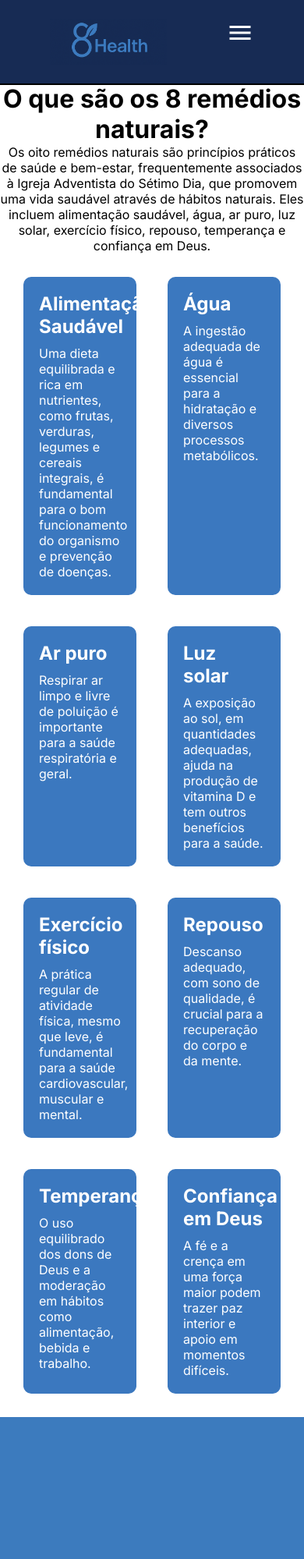
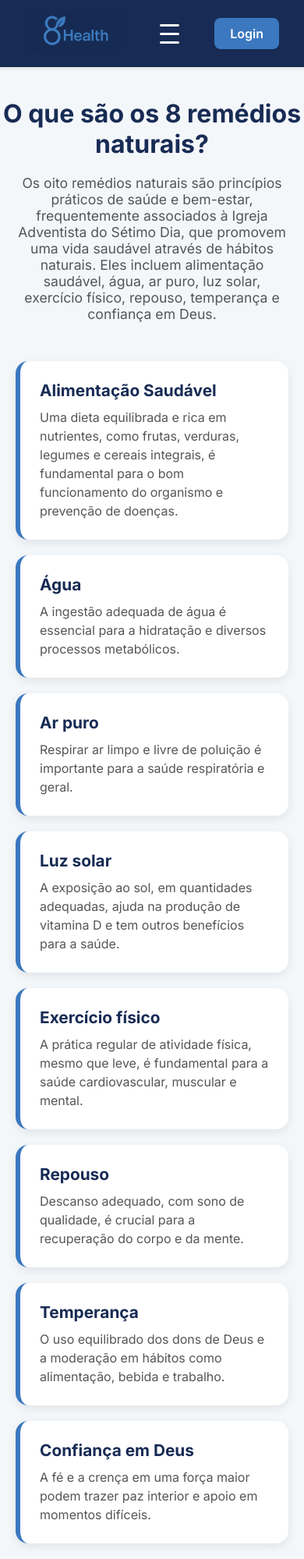
Before and after one commit to MateusPaulino13/Hackathon, a PHP site: page / in a window 390 px wide. Shown: the whole page at 78% size. Before the commit the page ends 1817 px from the top, so only its background shows below. Run offline with PHP 8.4, Linux system fonts and the light colour scheme.

Commit message:
Estilos novos
oloko bixo

```diff
--- a/assets/styles/style.css
+++ b/assets/styles/style.css
@@ -1,245 +1,161 @@
-@import url('https://fonts.googleapis.com/css2?family=Inter:ital,opsz,wght@0,14..32,100..900;1,14..32,100..900&display=swap');
-*{
+@import url('https://fonts.googleapis.com/css2?family=Inter:wght@400;600;700&display=swap');
+
+* {
+  margin: 0;
   padding: 0;
-    margin: 0;
-    font-family: 'Inter',sans-serif;
+  box-sizing: border-box;
+  font-family: 'Inter', sans-serif;
 }
 
-header{
-    background-color: #172B54;
-    box-shadow: 0px 2px;
+body {
+  background-color: #f4f7fa;
+  color: #333;
 }
 
-.nav-bar{
+header {
+  background-color: #172B54;
+  box-shadow: 0 2px 4px rgba(0, 0, 0, 0.1);
+}
+
+.nav-bar {
   display: flex;
   justify-content: space-between;
-    padding: 1.5rem 6rem;
+  align-items: center;
+  padding: 1rem 4rem;
 }
 
-.logo{
-    display: flex;
-    align-items: center;
+.logo img {
+  height: 50px;
 }
 
-.logo img{
-    max-width:150px;
+.nav-list ul {
+  list-style: none;
+  display: flex;
+  gap: 20px;
 }
 
-.nav-list{
-    display: flex;
-    align-items: center;
+.nav-link {
+  text-decoration: none;
+  color: #fff;
+  font-size: 1rem;
+  transition: color 0.3s ease;
 }
 
-.nav-list ul{
-    display: flex;
-    justify-content: center;
-    list-style: none;
-    transition: 0.3s;
-}
-
-.nav-list ul a{
-    transition: 0.3s;
-}
-
-.nav-list ul a:hover{
+.nav-link:hover {
   color: #3b78bf;
 }
 
-
-.nav-item{
-    margin: 0 15px;
+.login-button button {
+  background-color: #3b78bf;
+  border: none;
+  padding: 10px 20px;
+  border-radius: 8px;
+  transition: background 0.3s;
 }
 
-.nav-link{
-    text-decoration: none;
-    font-size: 1.15rem;
-    color: #fff;
-    font-weight: 400;
+.login-button button:hover {
+  background-color: #3165a2;
 }
 
-.login-button button{
-    border: none;
-    background-color: #3b78bf;
-    padding: 10px 15px;
-    border-radius: 5px;
-}
-
-.login-button button a{
+.login-button a {
   text-decoration: none;
   color: #fff;
-    font-weight: 500;
-    font-size: 1.1rem;
-}
-
-.mobile-menu-icon{
-    display: none;
-}
-
-.mobile-menu{
-    display: none;
-}
-
-@media screen and (max-width: 730px){
-    .nav-bar{
-        padding: 1.5rem 4rem;
-    }
-    .nav-item{
-        display: none;
-    }
-
-    .login-button{
-        display: none;
-    }
-
-    .mobile-menu-icon{
-        display: block;
-    }
-
-    .mobile-menu-icon button{
-        background-color: transparent;
-        border: none;
-        cursor: pointer;
-    }
-
-    .mobile-menu ul{
-        display: flex;
-        flex-direction: column;
-        text-align: center;
-        padding-bottom: 1rem;
-    }
-    .mobile-menu .nav-item{
-        display: block;
-        padding: 1.2rem;
-    }
-
-    .mobile-menu .login-button{
-        display: block;
-        padding: 1tem 2rem;
-    }
-
-    .mobile-menu .login-button button{
-        width: 100%;
-    }
-
-    .open{
-        display: block;
-    }
-}
-
-.slider{
-    margin: 0 auto;
-    width: 800px;
-    height: 400px;
-    overflow: hidden;
-}
-
-.slides{
-    width: 400%;
-    height: 400%;
-    display: flex;
-}
-
-.slides input{
-    display: none;
-}
-
-.slide{
-    width: 25%;
-    position: relative;
-}
-
-.slide img{
-    width: 800px;
-}
-
-.manual-navigation{
-    position: absolute;
-    width: 800px;
-    margin-top: 370px;
-    display: flex;
-    justify-content: center;
-}
-
-.manual-btn{
-    border: 2px solid #fff;
-    padding: 5px;
-    border-radius: 10px;
-    cursor: pointer;
-    transition: 0.3s;
-}
-
-.manual-btn:not(:last-child){
-    margin-right: 40px;
-}
-
-.manual-btn:hover{
-    background-color: #3b78bf;
-}
-
-#radio1:checked ~ .first{
-    margin-left: 0;
-}
-
-#radio2:checked ~ .first{
-    margin-left:  -25%;
+  font-weight: 600;
+  font-size: 1rem;
 }
 
 h1 {
   text-align: center;
+  font-size: 2rem;
+  margin: 40px 0 20px;
+  color: #172B54;
 }
 
 .intro {
-    max-width: 800px;
+  max-width: 900px;
   margin: 0 auto;
   text-align: center;
+  font-size: 1.1rem;
+  color: #555;
+  padding: 0 20px 30px;
 }
 
 .grid-container {
-    display: flex;
-    flex-wrap: wrap;
-    justify-content: center;
+  display: grid;
+  grid-template-columns: repeat(auto-fit, minmax(280px, 1fr));
   gap: 20px;
+  max-width: 1200px;
+  margin: auto;
   padding: 20px;
 }
 
 .remedio {
-    flex: 1 1 30%;
-
-
-    background-color: #3b78bf;
-    color: white;
-    padding: 20px;
-    border-radius: 10px;
-    margin: 10px;
-    cursor: pointer;
-    transition: all 0.3s ease;
-    overflow: hidden;
+  background-color: #ffffff;
+  border-radius: 16px;
+  padding: 25px;
+  box-shadow: 0 4px 12px rgba(0, 0, 0, 0.08);
+  transition: transform 0.3s ease, box-shadow 0.3s ease;
+  border-left: 6px solid #3b78bf;
 }
 
-.remedio .task {
-    max-height: 0;
-    overflow: hidden;
-    transition: max-height 0.5s ease, margin-top 0.3s;
-  }
-  .remedio.expanded .task {
-    max-height: 200px;
-    margin-top: 10px;
+.remedio:hover {
+  transform: translateY(-5px);
+  box-shadow: 0 8px 20px rgba(0, 0, 0, 0.12);
 }
 
-
 .remedio h2 {
+  color: #172B54;
+  font-size: 1.3rem;
   margin-bottom: 10px;
-
 }
 
 .remedio p {
-    margin-top: 0;
-
+  color: #555;
+  font-size: 1rem;
+  line-height: 1.5;
 }
 
-.remedio:hover {
-    max-height: 500px; /* altura quando hover */
-    box-shadow: 0 8px 16px rgba(0,0,0,0.2);
+/* Parte nova para o menu responsivo */
+.menu-toggle {
+    display: none;
+    flex-direction: column;
+    cursor: pointer;
+  }
 
+  .menu-toggle span {
+    background: #fff;
+    height: 3px;
+    width: 25px;
+    margin: 4px 0;
+    border-radius: 4px;
+    transition: all 0.3s ease;
+  }
 
+@media (max-width: 730px) {
+  .nav-bar {
+    flex-wrap: wrap;
+    padding: 1rem 2rem;
   }
+
+  .menu-toggle {
+    display: flex;
+  }
+
+  .nav-list {
+    width: 100%;
+    display: none;
+    flex-direction: column;
+    gap: 1rem;
+    margin-top: 1rem;
+  }
+
+  .nav-list.active {
+    display: flex;
+  }
+
+  .nav-list ul {
+    flex-direction: column;
+    align-items: center;
+    gap: 1rem;
+  }
+}
--- a/index.php
+++ b/index.php
@@ -22,6 +22,12 @@
         <img class="image" src="assets/images/8HealthNAVBAR.png" alt="" />
       </div>
 
+    <div class="menu-toggle" onclick="document.querySelector('.nav-list').classList.toggle('active')">
+      <span></span>
+      <span></span>
+      <span></span>
+    </div>
+
       <div class="nav-list">
         <ul>
           <li class="nav-item"><a href="#" class="nav-link">Home</a></li>
@@ -34,24 +40,8 @@
         <button><a href="#">Login</a></button>
       </div>
 
-      <div class="mobile-menu-icon">
-        <button onclick="menuShow()">
-          <img class="icon" src="assets/images/svg/menu_white_36dp.svg" />
-        </button>
-      </div>
+
     </nav>
-
-    <div class="mobile-menu">
-      <ul>
-        <li class="nav-item"><a href="#" class="nav-link">Home</a></li>
-        <li class="nav-item"><a href="#" class="nav-link">Dicas</a></li>
-        <li class="nav-item"><a href="#" class="nav-link">Tarefas</a></li>
-
-        <div class="login-button">
-          <button><a href="#">Login</a></button>
-        </div>
-      </ul>
-    </div>
   </header>
 
   <h1>O que são os 8 remédios naturais?</h1>
```
Lines whose indentation alone changed are shown as unchanged.
